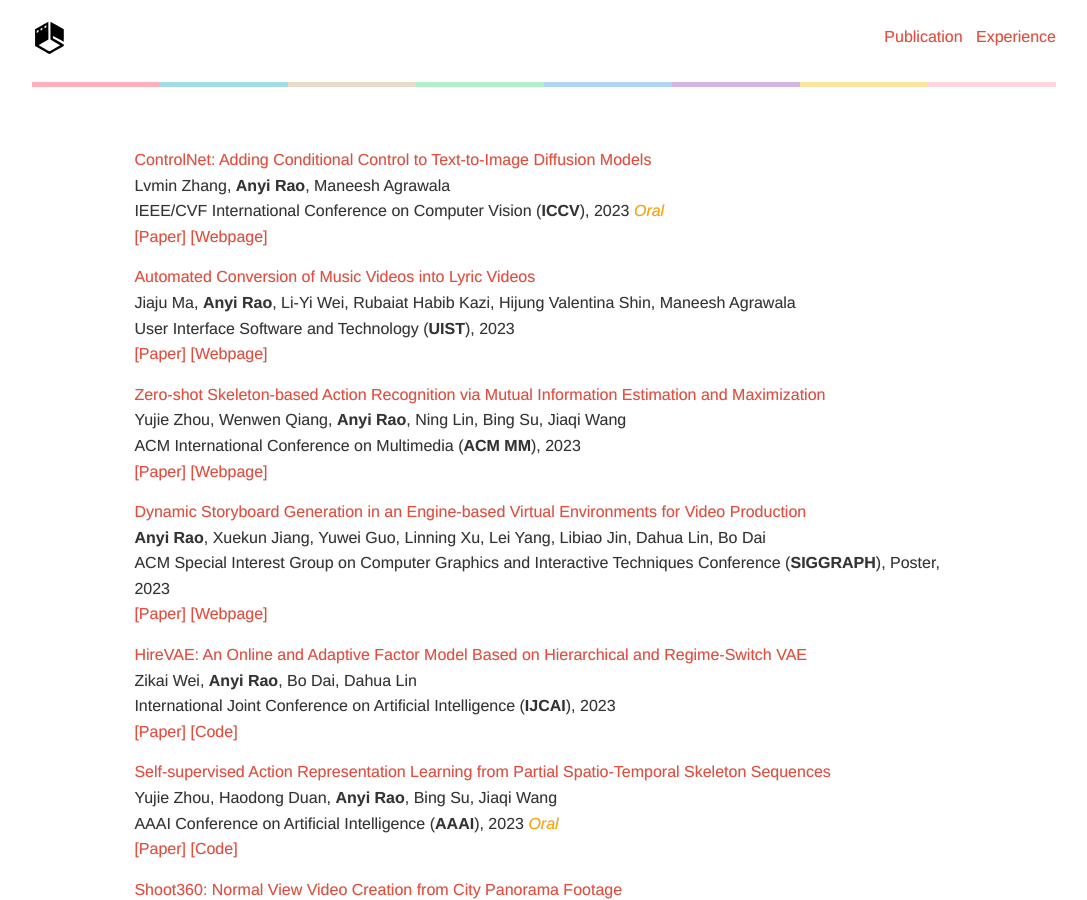
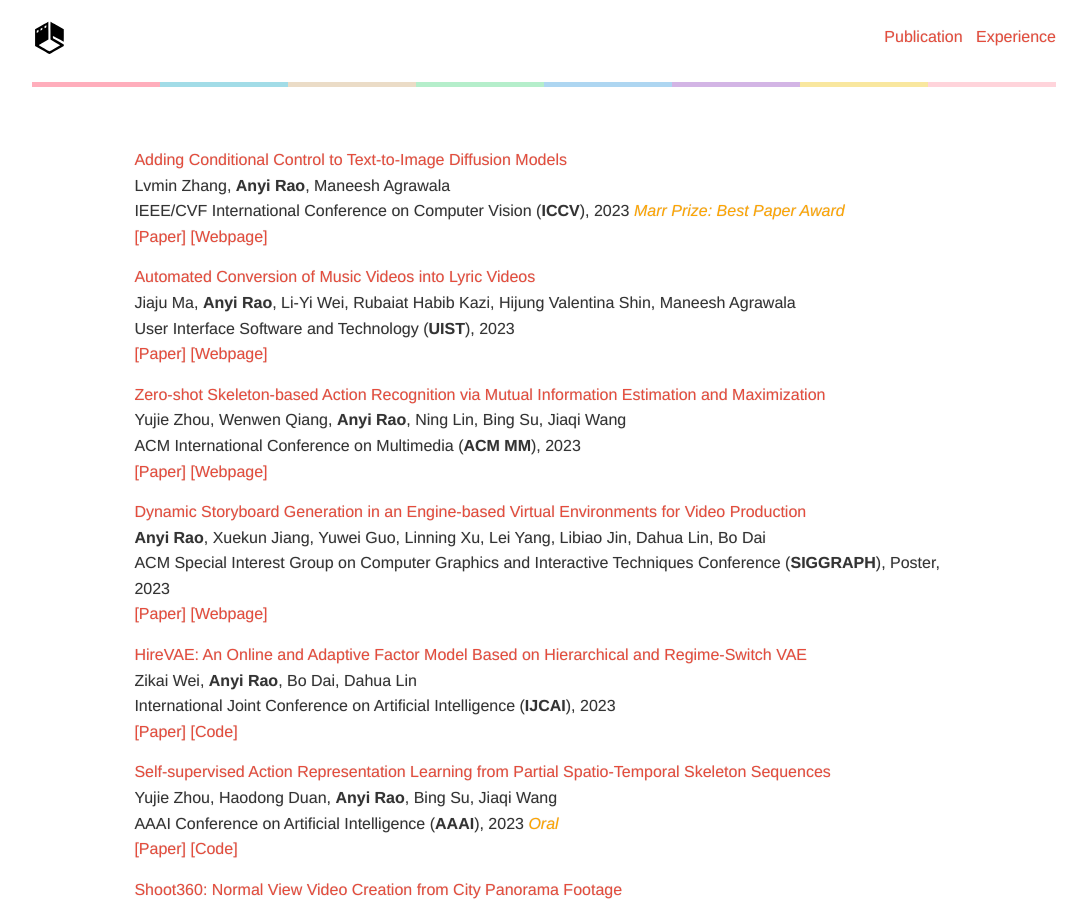
Before and after one commit to AnyiRao/AnyiRao.github.io, a Jekyll site: the page built from projects/publication.md, in a window 1280 px wide and 900 px high. Shown: the whole window, without its empty margins (96-1183 px from the left). Built offline with Jekyll 4.4.1, drawn with Linux system fonts in a browser that asks for light colours.

```diff
--- a/projects/publication.md
+++ b/projects/publication.md
@@ -4,9 +4,9 @@
 permalink: /publication/
 ---
 
-[ControlNet: Adding Conditional Control to Text-to-Image Diffusion Models]("https://arxiv.org/abs/2302.05543")\\
+[Adding Conditional Control to Text-to-Image Diffusion Models]("https://arxiv.org/abs/2302.05543")\\
 Lvmin Zhang, **Anyi Rao**, Maneesh Agrawala\\
-IEEE/CVF International Conference on Computer Vision (**ICCV**), 2023 <span style="color:orange">*Oral*</span>\\
+IEEE/CVF International Conference on Computer Vision (**ICCV**), 2023 <span style="color:orange">*Marr Prize: Best Paper Award*</span>\\
 [[Paper]](https://arxiv.org/abs/2302.05543) [[Webpage]](https://github.com/lllyasviel/ControlNet-v1-1-nightly)
 
 
```
Also changed, not shown: index.html (+34 -19 lines).
